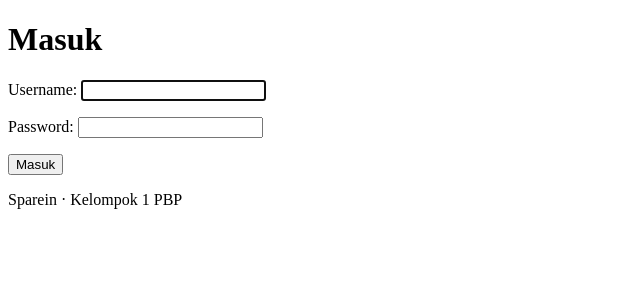
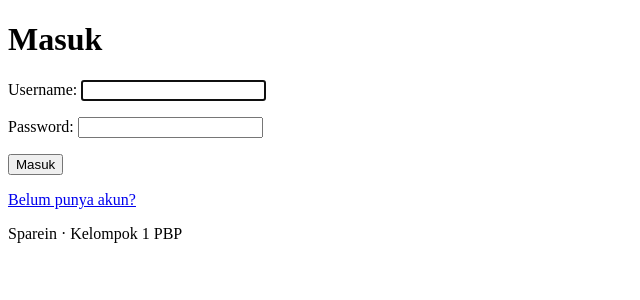
Before and after one commit to Kelompok1-PBP/sparein, a Django app: page /accounts/login/ in a window 1280 px wide. Shown: the part 26-326 px from the top of the page, without its empty margins (0-640 px from the left). Run offline with Django 5.2, Linux system fonts and the light colour scheme.

Commit message:
feat(core): link register from login page

```diff
--- a/core/templates/registration/login.html
+++ b/core/templates/registration/login.html
@@ -3,4 +3,5 @@
 {% block content %}
 <h1>Masuk</h1>
 <form method="post">{% csrf_token %}{{ form.as_p }}<button type="submit">Masuk</button></form>
+<p><a href="{% url 'core:register' %}">Belum punya akun?</a></p>
 {% endblock %}
```
